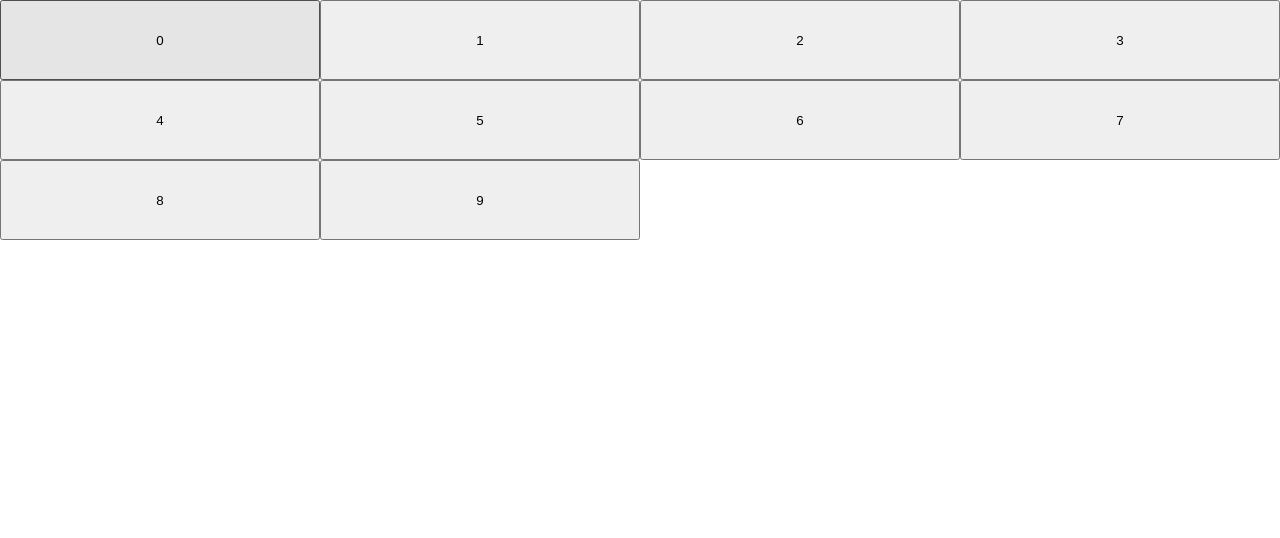
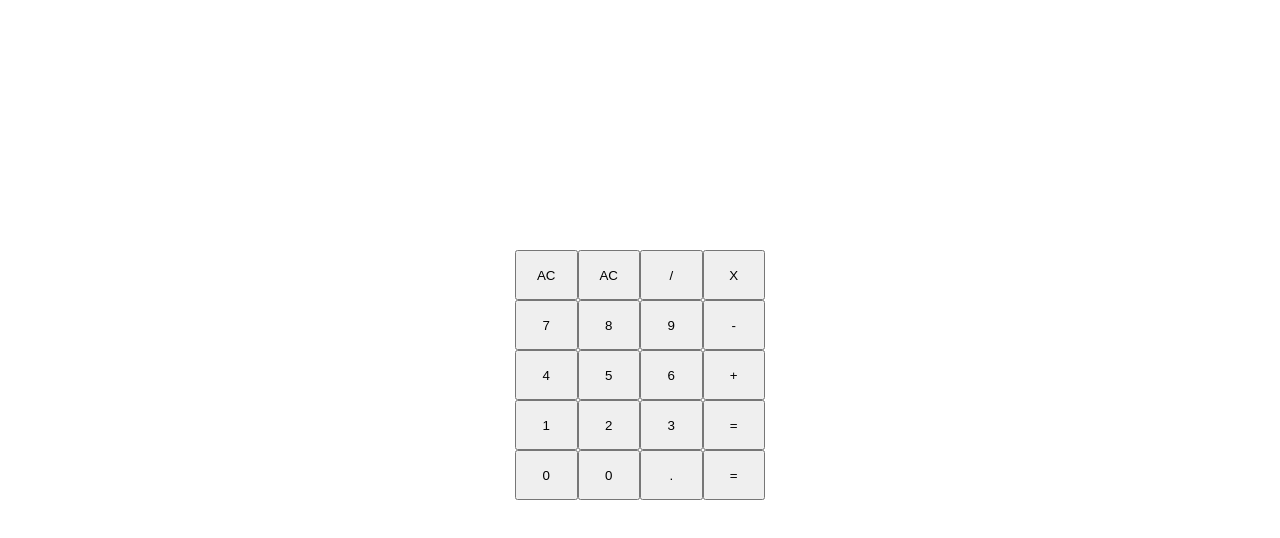
Before and after one commit to sarrietav-dev/calculator, a React (Create React App) app: page / in a window 1280 px wide. Shown: the top 538 px of the page. Built offline with nearby package versions, Linux system fonts and the light colour scheme.

Commit message:
Rearranged numbers and added operators

```diff
--- a/src/App.css
+++ b/src/App.css
@@ -1,9 +1,18 @@
 .App {
-  text-align: center;
+    text-align: center;
+    height: 100vh;
+    display: flex;
+    justify-content: center;
+    align-items: center;
+}
+
+.calculator {
+    width: 250px;
+    height: 300px;
 }
 
 .numpad {
-  display: grid;
-  grid-template-columns: repeat(4, 1fr);
-  grid-auto-rows: 80px;
+    display: grid;
+    grid-template-columns: repeat(4, 1fr);
+    grid-auto-rows: 50px;
 }
--- a/src/App.js
+++ b/src/App.js
@@ -4,7 +4,9 @@ import NumPad from "./components/NumPad";
 function App() {
     return (
         <div className="App">
-            <NumPad />
+            <div className="calculator">
+                <NumPad />
+            </div>
         </div>
     );
 }
--- a/src/components/NumPad.js
+++ b/src/components/NumPad.js
@@ -1,21 +1,32 @@
 import React from "react";
 import Number from "./Number";
+import Operator from "./Operator";
 
 function NumPad() {
     return (
         <div className="numpad">
-            <Number num={0}/>
-            <Number num={1}/>
-            <Number num={2}/>
-            <Number num={3}/>
-            <Number num={4}/>
-            <Number num={5}/>
-            <Number num={6}/>
-            <Number num={7}/>
-            <Number num={8}/>
-            <Number num={9}/>
+            <Operator sign="AC" />
+            <Operator sign="AC" />
+            <Operator sign="/" />
+            <Operator sign="X" />
+            <Number num={7} />
+            <Number num={8} />
+            <Number num={9} />
+            <Operator sign="-" />
+            <Number num={4} />
+            <Number num={5} />
+            <Number num={6} />
+            <Operator sign="+" />
+            <Number num={1} />
+            <Number num={2} />
+            <Number num={3} />
+            <Operator sign="=" />
+            <Number num={0} />
+            <Number num={0} />
+            <Operator sign="." />
+            <Operator sign="=" />
         </div>
-    )
+    );
 }
 
 export default NumPad;
--- a/src/components/Operator.js
+++ b/src/components/Operator.js
@@ -1,7 +1,11 @@
 import React from "react";
 
-function Operator({ sign }) {
-    return <button className="operator">{sign}</button>;
+function Operator({ sign, id }) {
+    return (
+        <button className="operator" id={id}>
+            {sign}
+        </button>
+    );
 }
 
 export default Operator;
```
Also changed, not shown: 1 other file (tests, documents, lock files or other folders).
